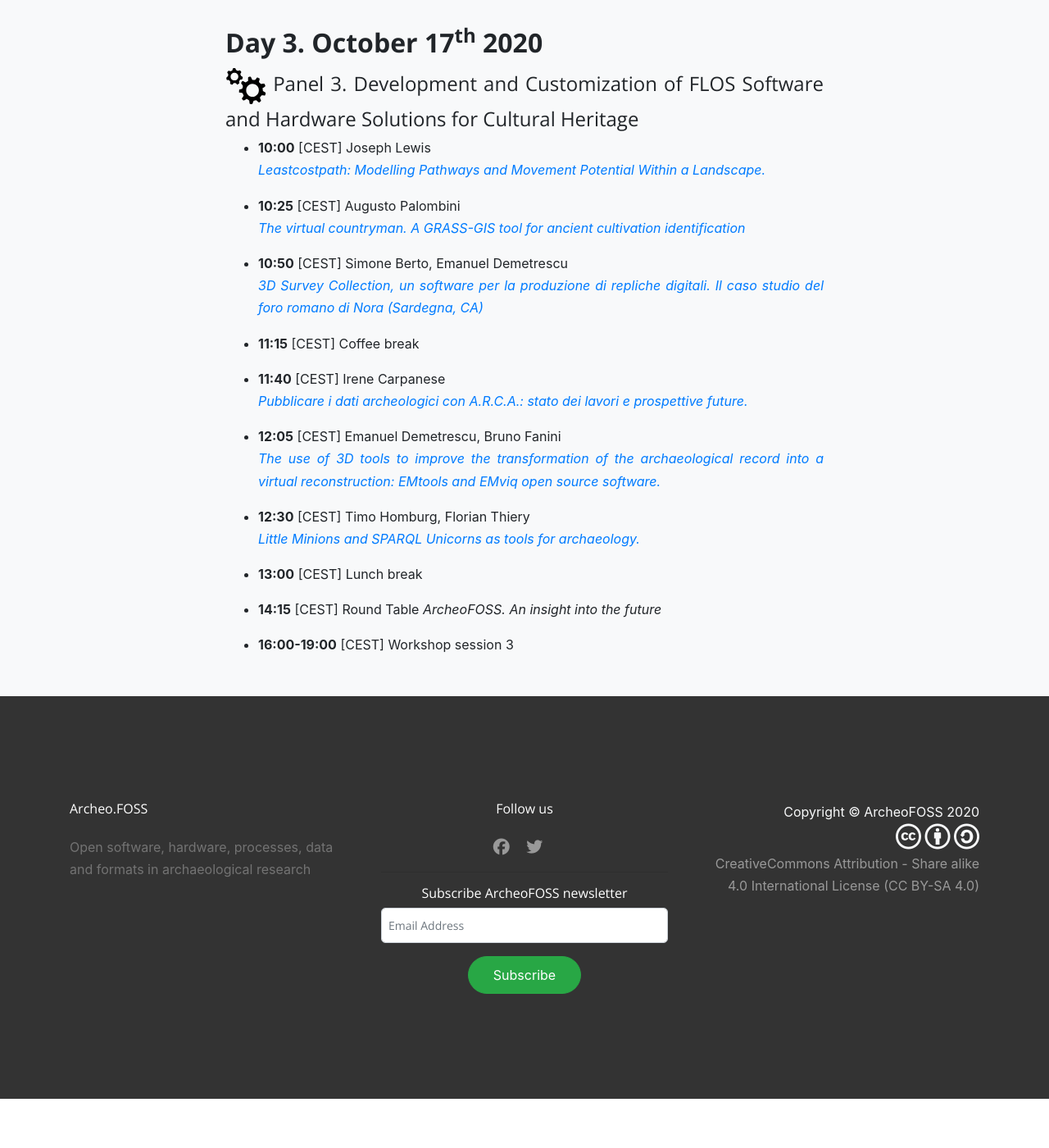
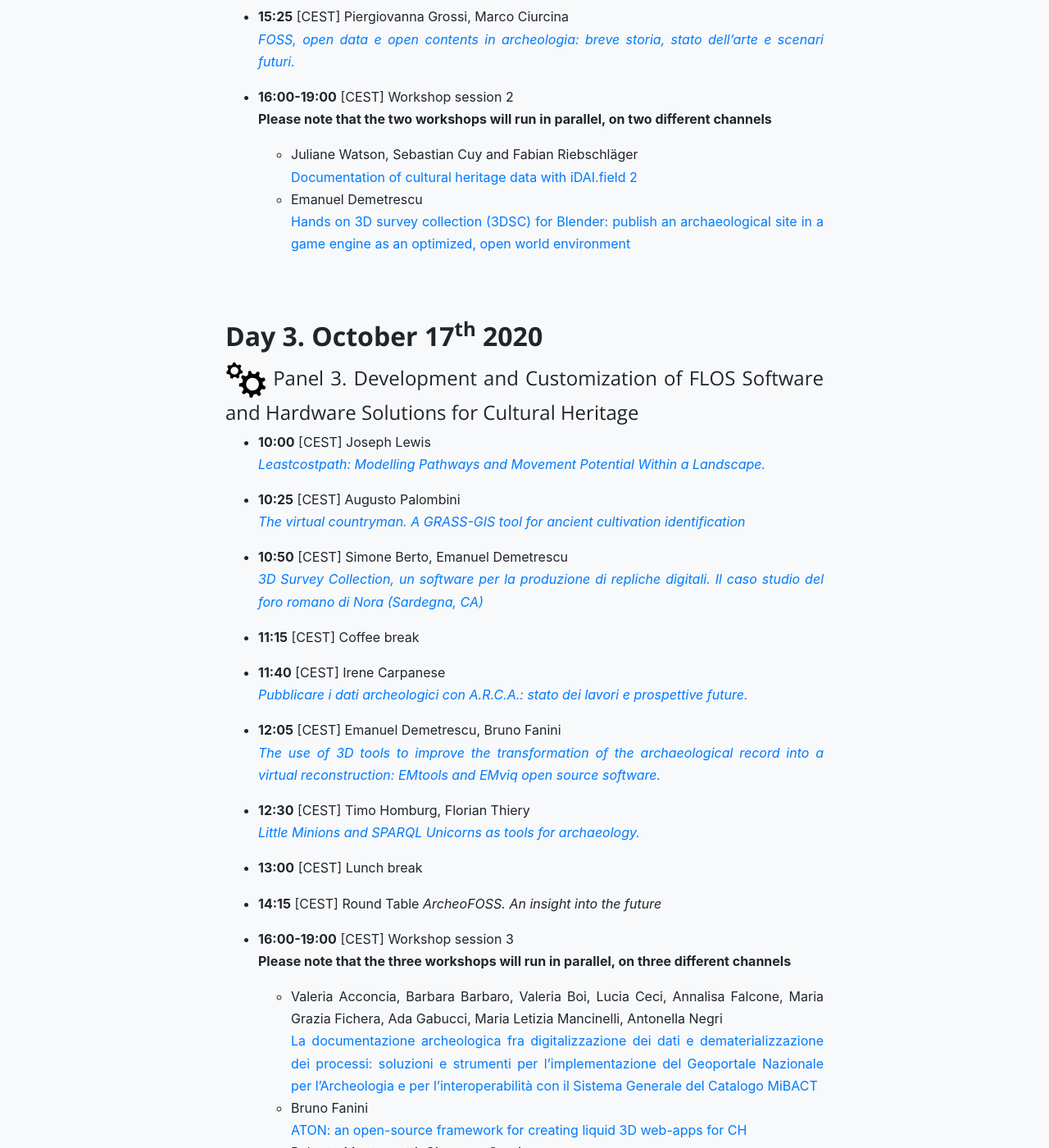
Before and after one commit to archeofoss/archeofoss2020, a Jekyll site: the page built from programme.md, in a window 1280 px wide and 1400 px high, scrolled down 3251 px. Shown: the whole window at 82% size. Built offline with Jekyll 4.4.1, drawn with Linux system fonts in a browser that asks for light colours; nearby versions of some CDN libraries; before the commit the page ends 4591 px from its top, so only the background shows below that; some of the changed text lies outside the part shown.

Commit message:
Scheduled workshops

```diff
--- a/programme.md
+++ b/programme.md
@@ -58,6 +58,12 @@
 [*FLOS per i Musei: soluzioni open per formare le comunità e gestire i luoghi culturali.*](abstracts/rosati)
 
 - **16:00-19:00** [CEST] Workshop session 1
+**Please note that the two workshops will run in parallel, on two different channels**
+    - Julian Bogdani
+    [Bradypus: a practical guide to the creation and publication of a relational web-based database](/workshops#workshop-1)
+    - Emanuel Demetrescu
+    [Hands on Extended Matrix: Blender 3D EMtools for virtual reconstruction](/workshops#workshop-3)
+
 
 ## Day 2. October 16<sup>th</sup> 2020
 
@@ -100,6 +106,12 @@
 [*FOSS, open data e open contents in archeologia: breve storia, stato dell’arte e scenari futuri.*](abstracts/grossi)
 
 - **16:00-19:00** [CEST] Workshop session 2
+**Please note that the two workshops will run in parallel, on two different channels**
+    - Juliane Watson, Sebastian Cuy and Fabian Riebschläger
+    [Documentation of cultural heritage data with iDAI.field 2](workshops#workshop-2)
+    - Emanuel Demetrescu
+    [Hands on 3D survey collection (3DSC) for Blender: publish an archaeological site in a game engine as an optimized, open world environment](workshops#workshop-4)
+
 
 ## Day 3. October 17<sup>th</sup> 2020
 
@@ -130,3 +142,10 @@
 - **14:15** [CEST] Round Table *ArcheoFOSS. An insight into the future*
 
 - **16:00-19:00** [CEST] Workshop session 3
+**Please note that the three workshops will run in parallel, on three different channels**
+    - Valeria Acconcia, Barbara Barbaro, Valeria Boi, Lucia Ceci, Annalisa Falcone, Maria Grazia Fichera, Ada Gabucci, Maria Letizia Mancinelli, Antonella Negri
+    [La documentazione archeologica fra digitalizzazione dei dati e dematerializzazione dei processi: soluzioni e strumenti per l’implementazione del Geoportale Nazionale per l’Archeologia e per l’interoperabilità con il Sistema Generale del Catalogo MiBACT](workshops#workshop-5)
+    - Bruno Fanini
+    [ATON: an open-source framework for creating liquid 3D web-apps for CH](workshops#workshop-6)
+    - Roberto Montagnetti, Giuseppe Guarino
+    [QFIELD](workshops#workshop-7)
```
Also changed, not shown: workshops.md (+23 -0 lines).
